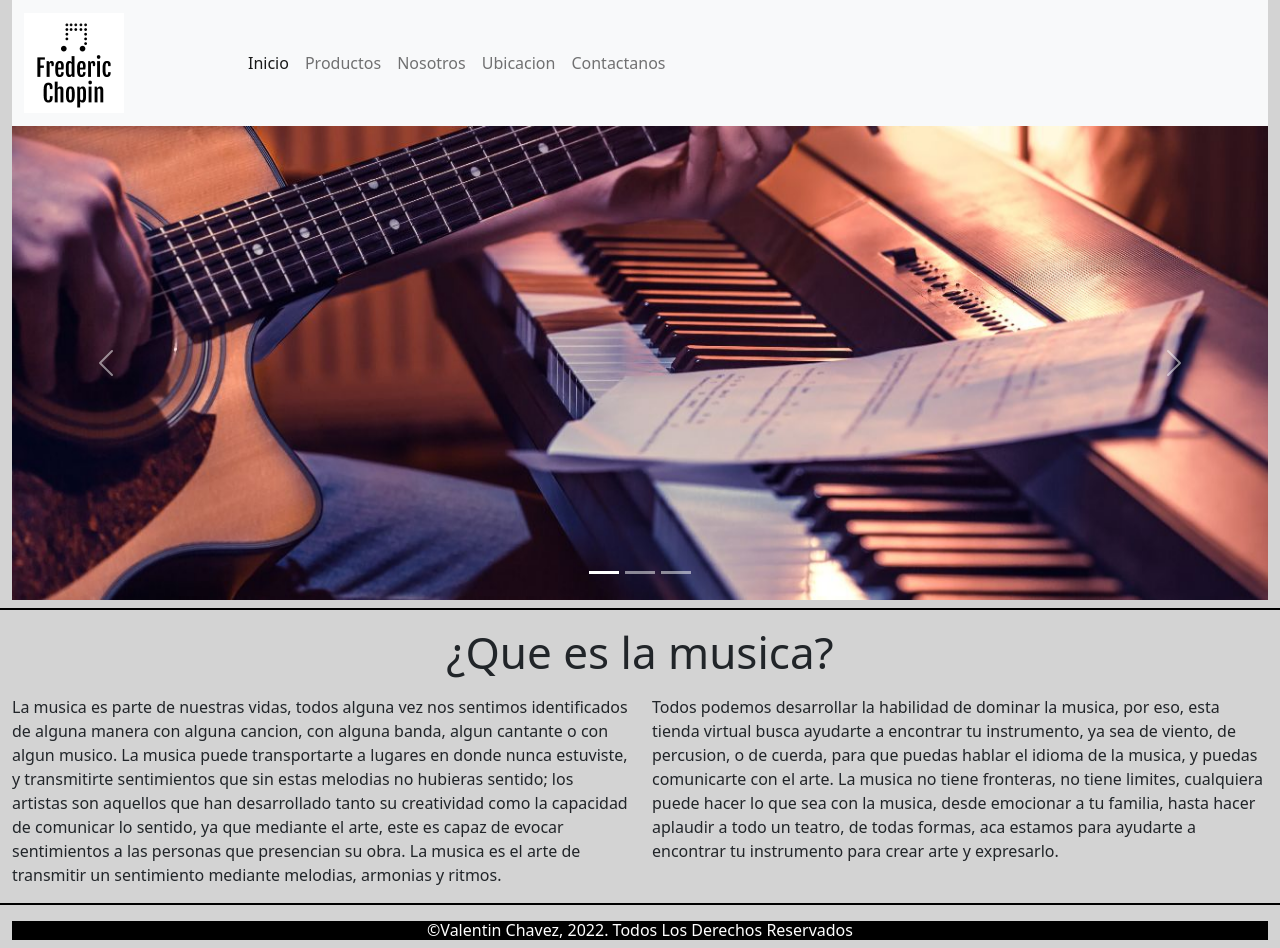
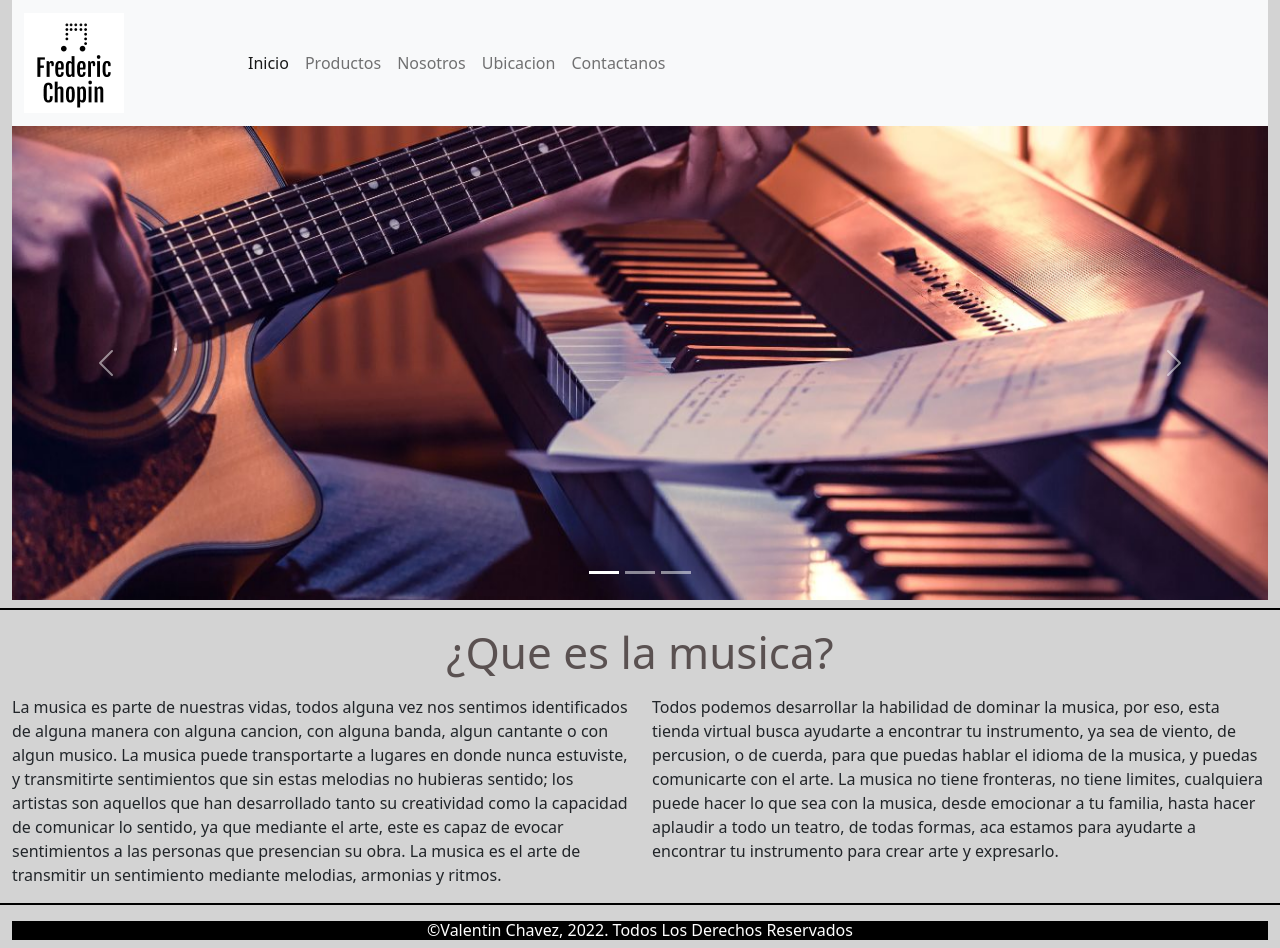
Before and after one commit to ValentinChavez/desafioBootstrapChavezValentin, a plain HTML site: page index.html in a window 1280 px wide. Drawn offline with nearby package versions, Linux system fonts and the light colour scheme.

Commit message:
agregue un extend

```diff
--- a/assets/scss/_mainInicio.scss
+++ b/assets/scss/_mainInicio.scss
@@ -1,5 +1,14 @@
 .mainInicio{
     border-top: #000 solid 2px;
     border-bottom: #000 solid 2px;
+}
 
+
+.titulo{
+    font-size: $fuenteTitulo;
 }
+
+.tituloEspecial{
+    @extend .titulo;
+    color: rgb(90, 81, 81);
+}
--- a/assets/scss/_registro.scss
+++ b/assets/scss/_registro.scss
@@ -12,18 +12,22 @@
     h4{
         font-size: 22px;
         margin-bottom: 20px;
+        text-align: center;
 
     }
+
     p{
         height: 40px;
         text-align: center;
         font-size: 18px;
         line-height: 40px;
     }
+
     a:hover{
         color: white;
         text-decoration: underline;
     }
+
     .botons{
         width: 100%;
         background-color: rgba(128, 128, 128, 0.438);
@@ -33,6 +37,7 @@
         margin: 16px 0;
         font-size: 16px;
     }
+
     .controles{
         width: 100%;
         color: white;
--- a/index.html
+++ b/index.html
@@ -70,7 +70,7 @@
         </div>
     </header>
     <main class="row mainInicio mt-2 mb-3">
-        <h1 data-aos="zoom-out" class="text-center my-3 titulo">¿Que es la musica?</h1>
+        <h1 data-aos="zoom-out" class="text-center my-3 titulo tituloEspecial">¿Que es la musica?</h1>
         <p class="col-12 col-md-6">La musica es parte de nuestras vidas, todos alguna vez nos sentimos identificados de alguna manera con alguna cancion, con alguna banda, algun cantante o con algun musico. La musica puede transportarte a lugares en donde nunca estuviste, y transmitirte sentimientos que sin estas melodias no hubieras sentido; los artistas son aquellos que han desarrollado tanto su creatividad como la capacidad de comunicar lo sentido, ya que mediante el arte, este es capaz de evocar sentimientos a las personas que presencian su obra. La musica es el arte de transmitir un sentimiento mediante melodias, armonias y ritmos. </p>
         <p class="col-12 col-md-6 ">Todos podemos desarrollar la habilidad de dominar la musica, por eso, esta tienda virtual busca ayudarte a encontrar tu instrumento, ya sea de viento, de percusion, o de cuerda, para que puedas hablar el idioma de la musica, y puedas comunicarte con el arte. La musica no tiene fronteras, no tiene limites, cualquiera puede hacer lo que sea con la musica, desde emocionar a tu familia, hasta hacer aplaudir a todo un teatro, de todas formas, aca estamos para ayudarte a encontrar tu instrumento para crear arte y expresarlo. </p>
     </main>
```
Also changed, not shown: assets/css/style.css.
